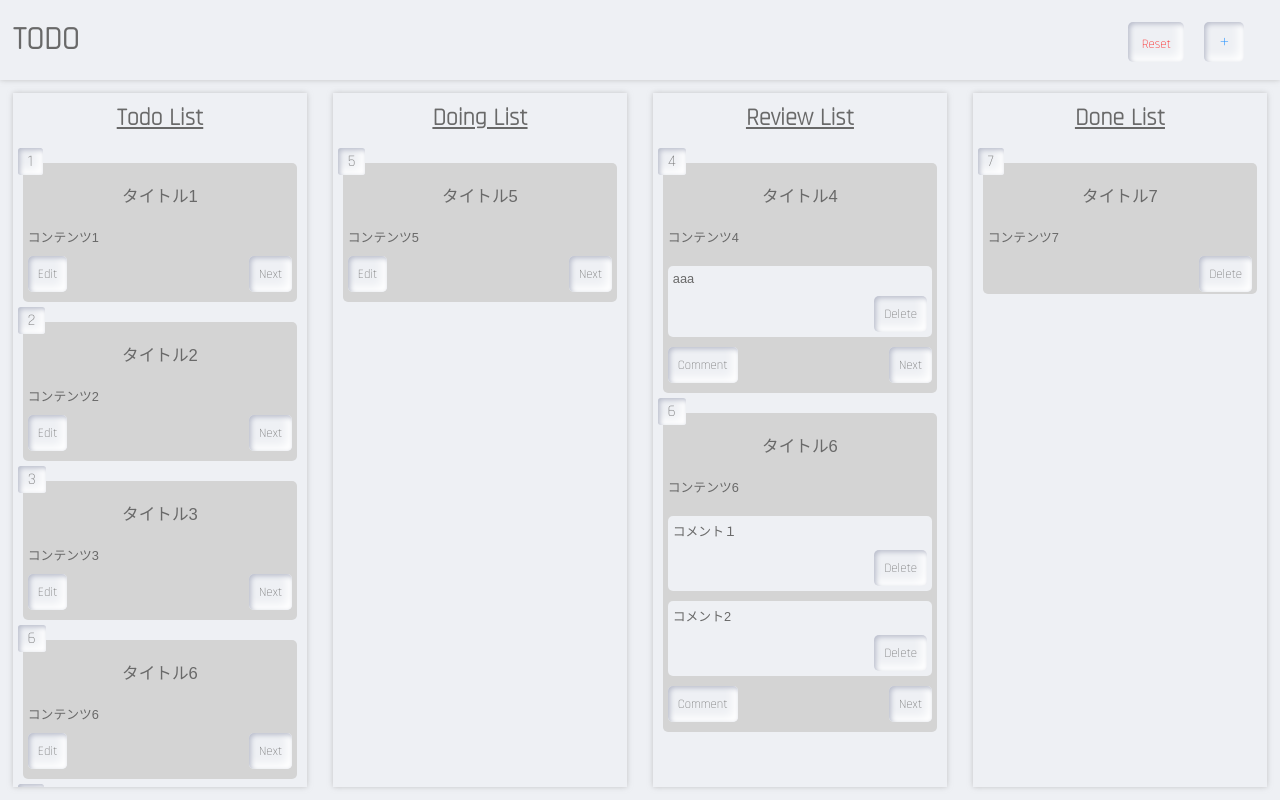
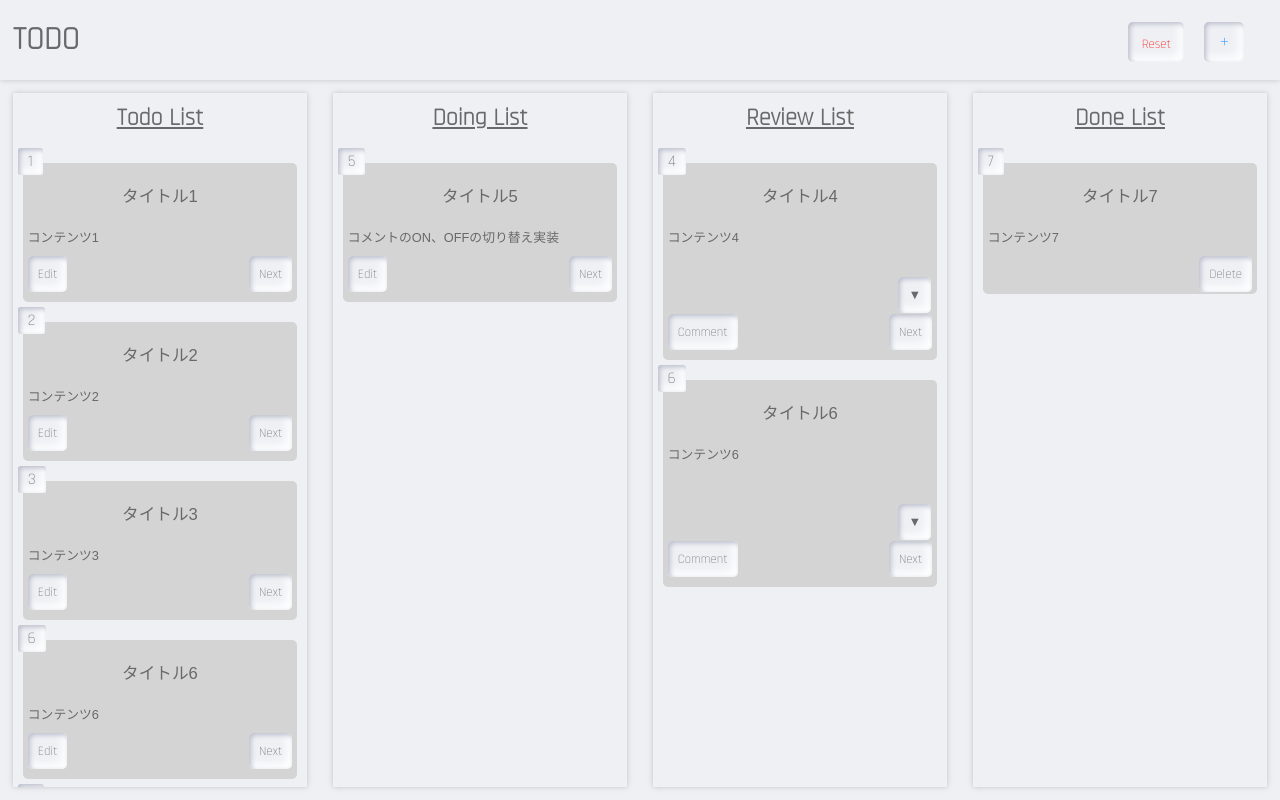
Before and after one commit to sho1374k/todo-react, a React (Create React App) app: page / in a window 1280 px wide. Built offline with nearby package versions, Linux system fonts and the light colour scheme.

Commit message:
コメント切り替え&keyエラー解消

```diff
--- a/src/App.jsx
+++ b/src/App.jsx
@@ -15,12 +15,12 @@ export class App extends React.Component{
     super(props);
     this.state = {
       data:[
-        {id:1, title: "タイトル1", content: "コンテンツ1", notYet: true, doing: false, review: false,  done: false, edit: false, comment: [], commentForm: false },
-        {id:2, title: "タイトル2", content: "コンテンツ2", notYet: true, doing: false, review: false,  done: false, edit: false, comment: [], commentForm: false },
-        {id:3, title: "タイトル3", content: "コンテンツ3", notYet: true, doing: false, review: false,  done: false, edit: false, comment: [], commentForm: false },
-        {id:4, title: "タイトル4", content: "コンテンツ4", notYet: false, doing: false, review: true,  done: false, edit: false, comment: [{text: "aaa"},], commentForm: false },
-        {id:5, title: "タイトル5", content: "コンテンツ5", notYet: false, doing: true, review: false,  done: false, edit: false, comment: [], commentForm: false },
-        {id:6, title: "タイトル6", content: "コンテンツ6", notYet: true, doing: false, review: true,  done: false, edit: false, comment: [{text: "コメント１"}, {text: "コメント2"}], commentForm: false },
+        {id:1, title: "タイトル1", content: "コンテンツ1", notYet: true, doing: false, review: false,  done: false, edit: false, comment: [], commentForm: false  ,openComment: true,},
+        {id:2, title: "タイトル2", content: "コンテンツ2", notYet: true, doing: false, review: false,  done: false, edit: false, comment: [], commentForm: false  ,openComment: true,},
+        {id:3, title: "タイトル3", content: "コンテンツ3", notYet: true, doing: false, review: false,  done: false, edit: false, comment: [], commentForm: false  ,openComment: true,},
+        {id:4, title: "タイトル4", content: "コンテンツ4", notYet: false, doing: false, review: true,  done: false, edit: false, comment: [{text: "aaa"},], commentForm: false  ,openComment: false,},
+        {id:5, title: "タイトル5", content: "コメントのON、OFFの切り替え実装", notYet: false, doing: true, review: false,  done: false, edit: false, comment: [], commentForm: false  ,openComment: true,},
+        {id:6, title: "タイトル6", content: "コンテンツ6", notYet: true, doing: false, review: true,  done: false, edit: false, comment: [{text: "コメント１"}, {text: "コメント2"}], commentForm: false  ,openComment: false,},
         {id:7, title: "タイトル7", content: "コンテンツ7", notYet: true, doing: false, review: false,  done: true, edit: false, comment: [], commentForm: false },
       ],
       error:{
@@ -33,7 +33,6 @@ export class App extends React.Component{
       },
       commentError: false,
       openTodo: false,
-      openComment: false,
     };
 
     this.addTodo = this.addTodo.bind(this);
@@ -56,6 +55,8 @@ export class App extends React.Component{
     this.deleteComment = this.deleteComment.bind(this);
 
     this.handleTodo = this.handleTodo.bind(this);
+
+    this.handleCommnet = this.handleCommnet.bind(this);
   }
 
   /**
@@ -104,7 +105,8 @@ export class App extends React.Component{
         done: false,
         edit: false,
         commemt: [],
-        commentForm: false
+        commentForm: false,
+        openComment: true,
       })
       // 更新
       this.setState({
@@ -314,12 +316,14 @@ export class App extends React.Component{
         commentError: true,
       })
     } else {
+
       const result = data.findIndex(({id}) => id === Number(number));
 
       data[result].comment.push({
         text: String(commentValue),
       })
       data[result].commentForm = false;
+      data[result].openComment = true;
 
       this.setState({
         data: data,
@@ -363,6 +367,15 @@ export class App extends React.Component{
     })
   }
 
+  handleCommnet(number){
+    const data = this.state.data.slice();
+    const result = data.findIndex(({id}) => id === Number(number));
+    data[result].openComment = !data[result].openComment;
+    this.setState({
+      data: data,
+    })
+  }
+
   render(){
     const data = this.state.data;
     const error = this.state.error;
@@ -370,7 +383,6 @@ export class App extends React.Component{
     const commentError = this.state.commentError;
 
     const openTodo = this.state.openTodo;
-
     return(
       <>
         <Header
@@ -417,6 +429,7 @@ export class App extends React.Component{
             addComment={this.addComment}
             changeComment={this.changeComment}
             commentError={commentError}
+            handleCommnet={this.handleCommnet}
           />
 
           <br/><br/><br/><br/>
--- a/src/assets/sass/style.scss
+++ b/src/assets/sass/style.scss
@@ -81,8 +81,9 @@ main{
   @include position(absolute,0,0,0,0 );
   margin: auto;
   padding: 10px;
-  max-height: 450px;
   width: 50vh;
+  background-color: $base-color;
+  border-radius: 5px;
   &-title{
     min-height: 5vh;
     padding: 10px;
@@ -223,6 +224,17 @@ main{
         margin: 5px;
       }
     }
+    &-open{
+      margin-bottom: 30px;
+      width: 100%;
+      .btn-open-commit{
+        float: right;
+        margin: 10px;
+        padding: 8px 12px;
+        font-size: 1vw;
+      }
+    }
+
   }
   &-btns{
     .btn-next{
@@ -234,6 +246,10 @@ main{
     .btn-comment-create{
       @include position(absolute, none, none, 0, 0);
     }
+  }
+  &-open{
+    padding: 1px;
+    text-align: right;
   }
 }
 
--- a/src/components/form/form.jsx
+++ b/src/components/form/form.jsx
@@ -8,7 +8,7 @@ export const Form = (props) => {
     <>
       { props.openTodo === true &&
       <div className="modal" style={{height: height}}>
-        <form className="form" onSubmit={props.addTodo} >
+        <form className="form" onSubmit={props.addTodo} style={{height: height*0.57}} >
           <div className="form-title">
             <input className="form-title_input" type="text" name="title" placeholder="enter title"/>
             { props.error.errorTitle === true &&
--- a/src/components/todo/doing.jsx
+++ b/src/components/todo/doing.jsx
@@ -10,7 +10,7 @@ export const Doing = (props) => {
       {props.data.map((todo, i) => {
         let number = todo.id
         return(
-          <>
+          <div key={i}>
           { todo.edit === true && todo.doing === true ?
             <div className="doing-content" key={i}>
               <EditForm
@@ -42,7 +42,7 @@ export const Doing = (props) => {
             }
           </>
           }
-          </>
+          </div>
         )
       })}
     </div>
--- a/src/components/todo/done.jsx
+++ b/src/components/todo/done.jsx
@@ -9,7 +9,7 @@ export const Done = (props) => {
       {props.data.map((todo, i) => {
         let number = todo.id
         return(
-          <>
+          <div key={i}>
           {todo.done === true &&
             <div className="done-content" key={i}>
               <div className="done-content-des" key={i}>
@@ -23,7 +23,7 @@ export const Done = (props) => {
               </div>
             </div>
           }
-          </>
+          </div>
         )
       })}
     </div>
--- a/src/components/todo/review.jsx
+++ b/src/components/todo/review.jsx
@@ -11,28 +11,41 @@ export const Review = (props) => {
         let number = todo.id;
         let commentArray = todo.comment;
         return(
-          <>
+          <div key={i}>
           {todo.review === true &&
             <div className="review-content" key={i}>
               <div className="review-content-des">
                 <IndividualTodo
                   todo={todo}
                 />
-
                   <div className="comment">
                     {commentArray.length > 0 &&
                       commentArray.map((comment, i) => {
                         return(
                           <div className="comment-box" key={i}>
+                            {todo.openComment === true &&
+                            <>
                               <div className="comment-box-des">
                                 {comment.text}
                               </div>
                               <div className="comment-box-btn">
                                 <Btn  name={"Delete"} styleName={"btn btn-comment-delete"} actionClick={props.deleteComment} value={number} i={i} />
                               </div>
+                            </>
+                          }
                           </div>
                         )
                       })
+                    }
+                    {commentArray.length > 0 && todo.openComment === false ?
+                      <div className="comment-open">
+                       <Btn  name={"▼"} styleName={"btn btn-comment-open"} actionClick={props.handleCommnet} value={number} i={i} />
+                     </div>
+                     :
+                     <div className="comment-open">
+                       {console.log(todo.openComment)}
+                       <Btn  name={"X"} styleName={"btn btn-comment-open"} actionClick={props.handleCommnet} value={number} i={i} />
+                     </div>
                     }
                     {todo.commentForm === true ?
                       <>
@@ -55,7 +68,7 @@ export const Review = (props) => {
               </div>
             </div>
           }
-          </>
+          </div>
         )
       })}
     </div>
--- a/src/components/todo/todo-list.jsx
+++ b/src/components/todo/todo-list.jsx
@@ -10,7 +10,7 @@ export const TodoList = (props) => {
       {props.data.map((todo, i) => {
         let number = todo.id
         return(
-          <>
+          <div key={i}>
             { todo.edit === true && todo.notYet === true?
               <div className="todo-content" key={i}>
                 <EditForm
@@ -43,7 +43,7 @@ export const TodoList = (props) => {
               }
             </>
             }
-          </>
+          </div>
         )
       })}
     </div>
```
Also changed, not shown: 1 other file (tests, documents, lock files or other folders). Lines whose indentation alone changed are shown as unchanged.
